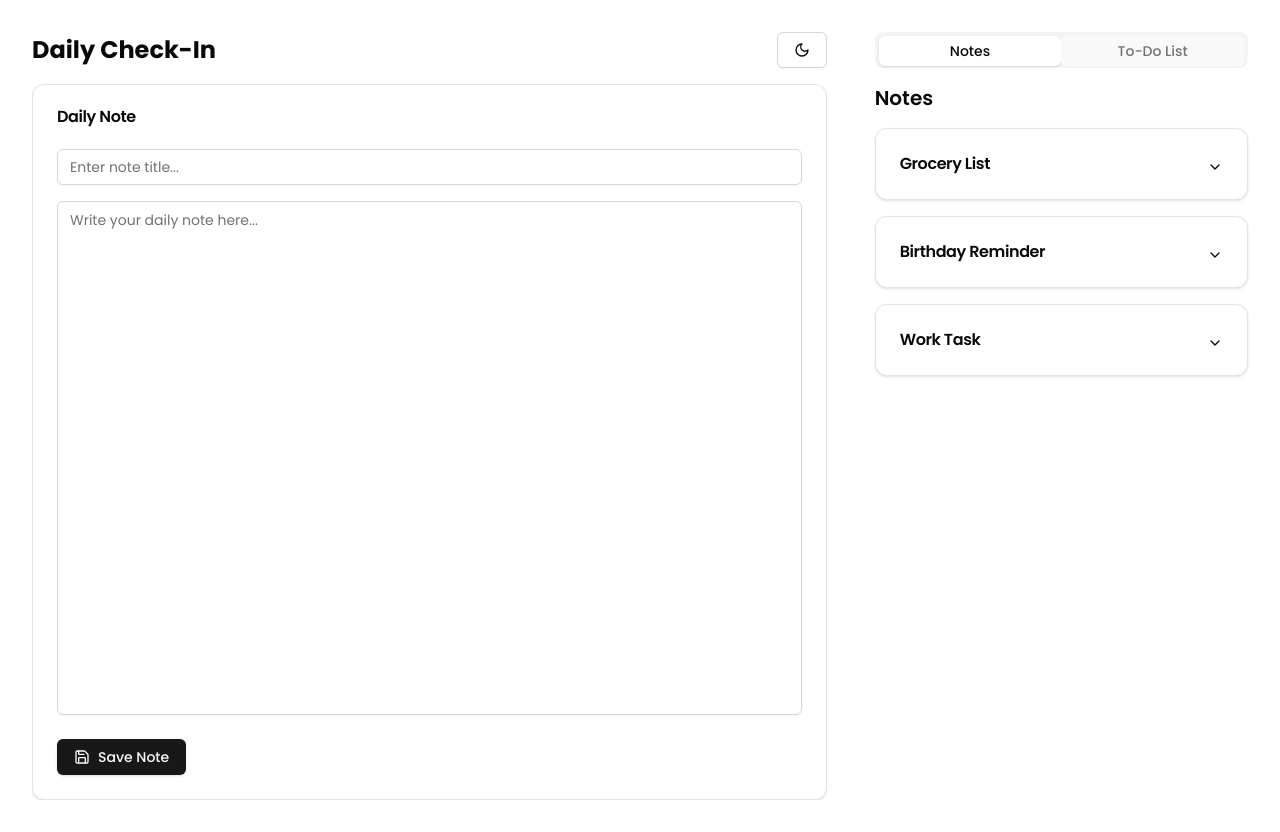
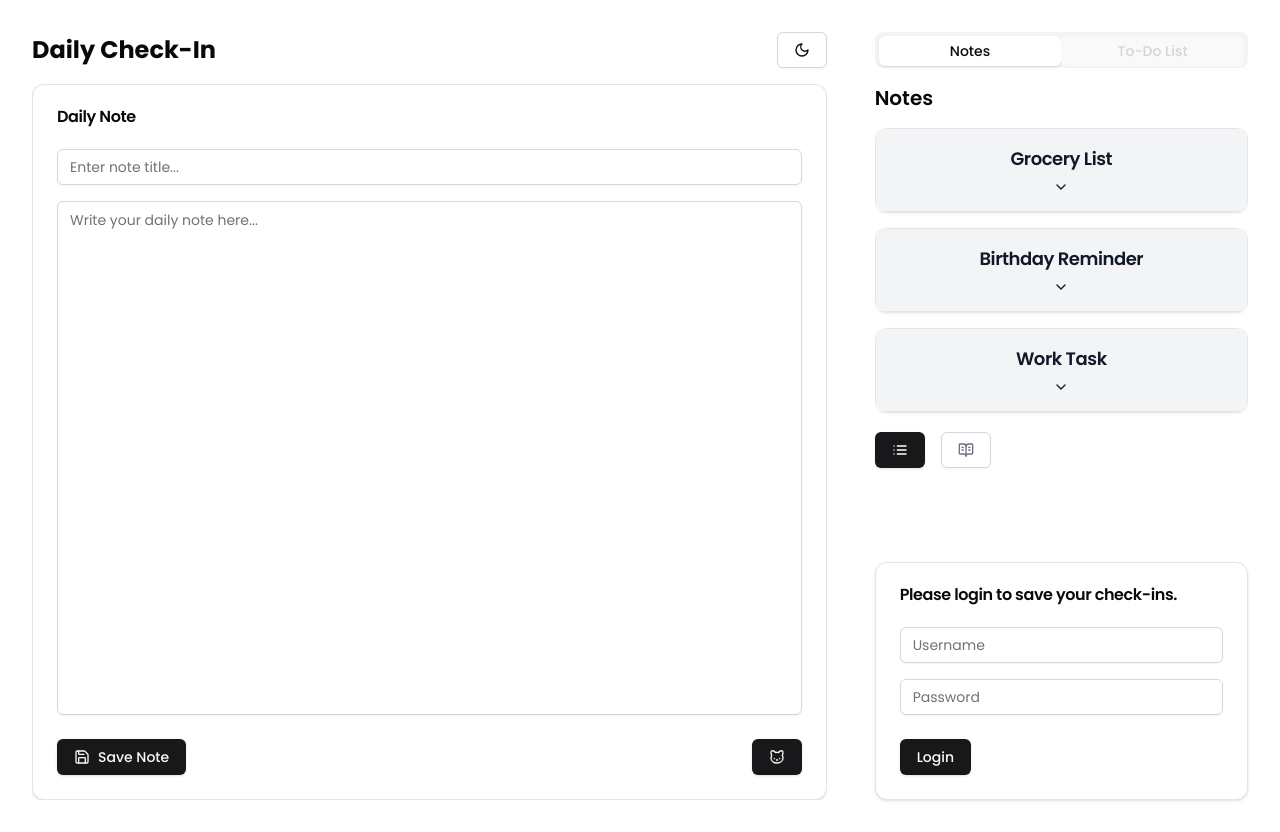
Before and after one commit to aimanamirul/check-me-in, a React (Vite) app: page / in a window 1280 px wide. Built offline with nearby package versions, Linux system fonts and the light colour scheme.

Commit message:
Refactor App.tsx, remove ListModule.tsx and NoteList.tsx, update NoteModule.tsx with new functionality and styles

```diff
--- a/src/App.tsx
+++ b/src/App.tsx
@@ -3,13 +3,15 @@ import { Tabs, TabsContent, TabsList, TabsTrigger } from "@/components/ui/tabs"
 import { NoteModule } from './NoteModule'
 import { TodoModule } from './ToDoModule'
 import { ToDoList } from './ToDoList'
-import { ListModule } from './ListModule'
+import { ListModule } from './NoteListModule'
 import { Button } from "@/components/ui/button"
-import { Moon, Sun, Save } from 'lucide-react'
-
+import { Moon, Sun, BookOpenText, List } from 'lucide-react'
+import { LoginModule } from './LoginModule'
+import { NoteViewModule } from './NoteViewModule'
 export default function App() {
   const [activeTab, setActiveTab] = useState("notes")
   const [isDarkMode, setIsDarkMode] = useState(false)
+  const [isLoggedIn, setIsLoggedIn] = useState(false)
 
   useEffect(() => {
     if (isDarkMode) {
@@ -54,15 +56,23 @@ export default function App() {
     loadData();
   }, []);
 
-
   const toggleDarkMode = () => {
     setIsDarkMode(!isDarkMode)
   }
 
+  const handleLogin = () => {
+    setIsLoggedIn(true)
+  }
+
+  const [viewMode, setViewMode] = useState<'list' | 'individual'>('list');
+
   const dummyNotes = [
-    { id: 1, title: "Grocery List", text: "Remember to buy groceries" },
-    { id: 2, title: "Birthday Reminder", text: "Call mom on her birthday" },
-    { id: 3, title: "Work Task", text: "Finish the project report" },
+    { id: 1, title: "Grocery List", text: "Remember to buy groceries, including fruits, vegetables, dairy products, and any other essentials for the week.", date: "2023-10-01" },
+    { id: 2, title: "Birthday Reminder", text: "Call mom on her birthday to wish her a happy birthday and ask her how she is doing.", date: "2023-10-02" },
+    { id: 3, title: "Work Task", text: "Finish the project report by compiling all the necessary data and insights gathered over the past month.", date: "2023-10-03" },
+    { id: 4, title: "Meeting Notes", text: "Discuss project timeline with the team, ensuring everyone is aligned on deadlines and responsibilities.", date: "2023-10-04" },
+    { id: 5, title: "Book Recommendation", text: "Read 'The Pragmatic Programmer' to enhance coding skills and learn best practices in software development.", date: "2023-10-05" },
+    { id: 6, title: "Workout Plan", text: "30 minutes of cardio followed by 20 minutes of strength training, focusing on major muscle groups for a balanced workout.", date: "2023-10-06" },
   ]
 
   const dummyTodos = [
@@ -88,21 +98,39 @@ export default function App() {
             </div>
           </div>
 
-          <div className="lg:col-span-4 p-4 min-h-screen">
-            <Tabs value={activeTab} onValueChange={setActiveTab} className="w-full">
+          <div className="lg:col-span-4 p-4 min-h-screen flex flex-col">
+            <Tabs value={activeTab} onValueChange={setActiveTab} className="w-full flex-grow">
               <TabsList className="grid w-full grid-cols-2 mb-4">
-                <TabsTrigger value="notes">Notes</TabsTrigger>
-                <TabsTrigger value="todos">To-Do List</TabsTrigger>
+                <TabsTrigger value="notes" className="text-gray-700 data-[state=inactive]:text-gray-300">Notes</TabsTrigger>
+                <TabsTrigger value="todos" className="text-gray-700 data-[state=inactive]:text-gray-300">To-Do List</TabsTrigger>
               </TabsList>
               <TabsContent value="notes">
                 <h2 className="text-xl font-semibold mb-4">Notes</h2>
+                {/* <ListModule items={dummyNotes} /> */}
+              {viewMode === 'list' ? (
                 <ListModule items={dummyNotes} />
+              ) : (
+                <NoteViewModule notes={dummyNotes} />
+              )}
+              <div className="flex space-x-4 my-4">
+                <Button onClick={() => setViewMode('list')} variant={viewMode === 'list' ? 'default' : 'outline'}>
+                  <List className={`h-4 w-4 ${viewMode === 'list' ? (isDarkMode ? 'text-gray-700' : 'text-white') : (isDarkMode ? 'text-gray-400' : 'text-gray-500')}`} />
+                </Button>
+                <Button onClick={() => setViewMode('individual')} variant={viewMode === 'individual' ? 'default' : 'outline'}>
+                  <BookOpenText className={`h-4 w-4 ${viewMode === 'individual' ? (isDarkMode ? 'text-gray-700' : 'text-white') : (isDarkMode ? 'text-gray-400' : 'text-gray-500')}`} />
+                </Button>
+              </div>
               </TabsContent>
               <TabsContent value="todos">
                 <h2 className="text-xl font-semibold mb-4">To-Do List</h2>
-                <ToDoList items={dummyTodos as TodoItem[]} onToggle={() => {}} />
+                <ToDoList items={dummyTodos} onToggle={() => {}} />
               </TabsContent>
             </Tabs>
+            {!isLoggedIn && (
+              <div className="mt-auto">
+                <LoginModule onLogin={handleLogin} />
+              </div>
+            )}
           </div>
         </div>
       </div>
--- /dev/null
+++ b/src/LoginModule.tsx
@@ -0,0 +1,54 @@
+import React, { useState } from 'react';
+import { Button } from "@/components/ui/button";
+import { Input } from "@/components/ui/input";
+import { Card, CardHeader, CardTitle, CardContent, CardFooter } from "@/components/ui/card";
+
+interface LoginModuleProps {
+  onLogin: () => void;
+}
+
+export const LoginModule: React.FC<LoginModuleProps> = ({ onLogin }) => {
+  const [username, setUsername] = useState('');
+  const [password, setPassword] = useState('');
+
+  const handleLogin = (e: React.FormEvent) => {
+    e.preventDefault();
+    // Here you would typically validate the credentials
+    // For now, we'll just call onLogin
+    onLogin();
+  };
+
+  return (
+    <Card className="w-full">
+      <CardHeader>
+        <CardTitle>Please login to save your check-ins.</CardTitle>
+      </CardHeader>
+      <CardContent>
+        <form onSubmit={handleLogin}>
+          <div className="grid w-full items-center gap-4">
+            <div className="flex flex-col space-y-1.5">
+              <Input
+                id="username"
+                placeholder="Username"
+                value={username}
+                onChange={(e) => setUsername(e.target.value)}
+              />
+            </div>
+            <div className="flex flex-col space-y-1.5">
+              <Input
+                id="password"
+                type="password"
+                placeholder="Password"
+                value={password}
+                onChange={(e) => setPassword(e.target.value)}
+              />
+            </div>
+          </div>
+        </form>
+      </CardContent>
+      <CardFooter className="flex justify-between">
+        <Button onClick={handleLogin}>Login</Button>
+      </CardFooter>
+    </Card>
+  );
+};
--- a/src/ListModule.tsx
+++ b/src/NoteListModule.tsx
@@ -2,15 +2,10 @@ import { Card, CardContent, CardHeader, CardTitle } from "@/components/ui/card"
 import { useState } from 'react'
 import { ChevronDown, ChevronUp } from 'lucide-react'
 import { motion, AnimatePresence } from 'framer-motion'
-
-interface ListItem {
-  id: number
-  text: string
-  title?: string
-}
+import { Note } from './util/types'
 
 interface ListModuleProps {
-  items: ListItem[]
+  items: Note[]
 }
 
 export function ListModule({ items }: ListModuleProps) {
@@ -23,20 +18,21 @@ export function ListModule({ items }: ListModuleProps) {
   }
 
   return (
-    <div className="space-y-4">
+    <div className="space-y-4 overflow-y-auto max-h-72 scroll-smooth">
       {items.map(item => (
-        <Card key={item.id}>
+        <Card key={item.id} className="transition-shadow hover:shadow-lg dark:bg-gray-800">
           <CardHeader
-            className="cursor-pointer flex flex-row items-center justify-between"
+            className="cursor-pointer flex items-center justify-between p-4 bg-gray-100 rounded-md hover:bg-gray-200 dark:bg-sky-950 dark:hover:bg-sky-800"
             onClick={() => toggleItem(item.id)}
           >
-            <CardTitle>{item.title || 'Untitled'}</CardTitle>
+            <CardTitle className="text-lg font-semibold text-gray-900 dark:text-gray-100">{item.title || 'Untitled'}</CardTitle>
             <motion.div
               initial={false}
               animate={{ rotate: expandedItems.includes(item.id) ? 180 : 0 }}
               transition={{ duration: 0.3 }}
+              className="flex items-center"
             >
-              <ChevronDown className="h-4 w-4" />
+              <ChevronDown className="h-4 w-4 text-gray-900 dark:text-gray-100" />
             </motion.div>
           </CardHeader>
           <AnimatePresence>
@@ -47,8 +43,8 @@ export function ListModule({ items }: ListModuleProps) {
                 exit={{ height: 0, opacity: 0 }}
                 transition={{ duration: 0.3 }}
               >
-                <CardContent>
-                  <p>{item.text}</p>
+                <CardContent className="p-4">
+                  <p className="text-gray-700 dark:text-gray-300">{item.text}</p>
                 </CardContent>
               </motion.div>
             )}
--- a/src/NoteModule.tsx
+++ b/src/NoteModule.tsx
@@ -1,18 +1,49 @@
-import { useState } from 'react'
+import React, { useState, useEffect } from 'react'
 import { Button } from "@/components/ui/button"
 import { Textarea } from "@/components/ui/textarea"
 import { Input } from "@/components/ui/input"
 import { Card, CardContent, CardFooter, CardHeader, CardTitle } from "@/components/ui/card"
-import { Save, Sun } from 'lucide-react'
+import { Save, Cat } from 'lucide-react'
+import { motion, AnimatePresence } from 'framer-motion'
+import '@/styles/cat.css'
 
 export function NoteModule() {
   const [noteTitle, setNoteTitle] = useState('')
   const [noteContent, setNoteContent] = useState('')
+  const [showMeow, setShowMeow] = useState(false)
 
   const handleSave = () => {
-    // Here you would typically save the note to a backend or local storage
     console.log('Saving note:', { title: noteTitle, content: noteContent })
+    // Implement actual save functionality here
   }
+
+  const handleMeow = () => {
+    setShowMeow(true)
+    setTimeout(() => setShowMeow(false), 150)
+    setNoteContent(prevContent => prevContent + ' meow')
+  }
+
+  useEffect(() => {
+    const shakeButton = () => {
+      const button = document.querySelector('.meow-button')
+      if (button) {
+        button.classList.add('shaking')
+        setTimeout(() => button.classList.remove('shaking'), 500)
+      }
+    }
+
+    const initialDelay = Math.random() * 30000
+    const shakeInterval = setInterval(shakeButton, 30000)
+
+    const initialShakeTimeout = setTimeout(() => {
+      shakeButton()
+    }, initialDelay)
+
+    return () => {
+      clearInterval(shakeInterval)
+      clearTimeout(initialShakeTimeout)
+    }
+  }, [])
 
   return (
     <Card className="flex flex-col h-full">
@@ -32,10 +63,31 @@ export function NoteModule() {
           className="flex-grow resize-none"
         />
       </CardContent>
-      <CardFooter>
-        <Button onClick={handleSave} className="dark:bg-blue-600 dark:hover:bg-blue-700 dark:text-white">
+      <CardFooter className="flex justify-between">
+        <Button onClick={handleSave} className="dark:bg-sky-950 dark:hover:bg-sky-700 dark:text-white">
           <Save className="mr-2 h-4 w-4" /> Save Note
         </Button>
+        <div className="relative">
+          <Button
+            className="meow-button"
+            title="When in doubt, meow!"
+            onClick={handleMeow}
+          >
+            <Cat className="h-4 w-4" />
+          </Button>
+          <AnimatePresence>
+            {showMeow && (
+              <motion.div
+                initial={{ opacity: 0, y: 40 }}
+                animate={{ opacity: 1, y: -20 }}
+                exit={{ opacity: 0, y: -40 }}
+                className="absolute top-0 right-0 transform -translate-y-full"
+              >
+                <span className="text-lg font-bold">Meow!</span>
+              </motion.div>
+            )}
+          </AnimatePresence>
+        </div>
       </CardFooter>
     </Card>
   )
--- /dev/null
+++ b/src/NoteViewModule.tsx
@@ -0,0 +1,49 @@
+import { useState } from 'react'
+import { Button } from "@/components/ui/button"
+import { Card, CardContent, CardHeader, CardTitle } from "@/components/ui/card"
+
+interface Note {
+  id: number;
+  title: string;
+  text: string;
+  date: string;
+}
+
+interface NoteViewModuleProps {
+  notes: Note[];
+}
+
+export function NoteViewModule({ notes }: NoteViewModuleProps) {
+  const [currentIndex, setCurrentIndex] = useState(0);
+
+  const handleNext = () => {
+    if (currentIndex < notes.length - 1) {
+      setCurrentIndex(currentIndex + 1);
+    }
+  };
+
+  const handlePrevious = () => {
+    if (currentIndex > 0) {
+      setCurrentIndex(currentIndex - 1);
+    }
+  };
+
+  return (
+    <Card className="flex flex-col h-full min-h-72">
+      <CardHeader>
+        <CardTitle>{notes[currentIndex].title}</CardTitle>
+      </CardHeader>
+      <CardContent className="flex-grow overflow-auto max-h-72">
+        <p>{notes[currentIndex].text}</p>
+      </CardContent>
+      <div className="flex justify-between p-4">
+        <Button onClick={handlePrevious} disabled={currentIndex === 0}>
+          Previous
+        </Button>
+        <Button onClick={handleNext} disabled={currentIndex === notes.length - 1}>
+          Next
+        </Button>
+      </div>
+    </Card>
+  );
+}
--- /dev/null
+++ b/src/styles/cat.css
@@ -0,0 +1,11 @@
+@keyframes shake {
+  0% { transform: translateX(0); }
+  25% { transform: translateX(-5px); }
+  50% { transform: translateX(5px); }
+  75% { transform: translateX(-5px); }
+  100% { transform: translateX(0); }
+}
+
+.meow-button.shaking {
+  animation: shake 0.5s;
+}
--- /dev/null
+++ b/src/util/types.tsx
@@ -0,0 +1,12 @@
+export interface Note {
+  id: number;
+  title?: string;
+  text: string;
+  date?: string;
+}
+
+export interface Todo {
+  id: number;
+  text: string;
+  completed: boolean;
+}
```
Also changed, not shown: src/NoteList.tsx (deleted, +0 -17 lines).
